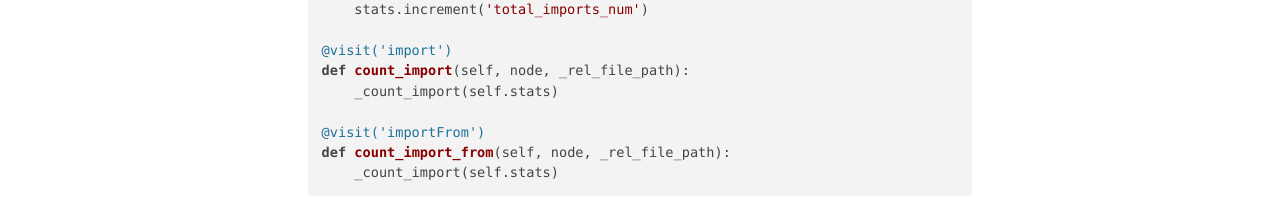
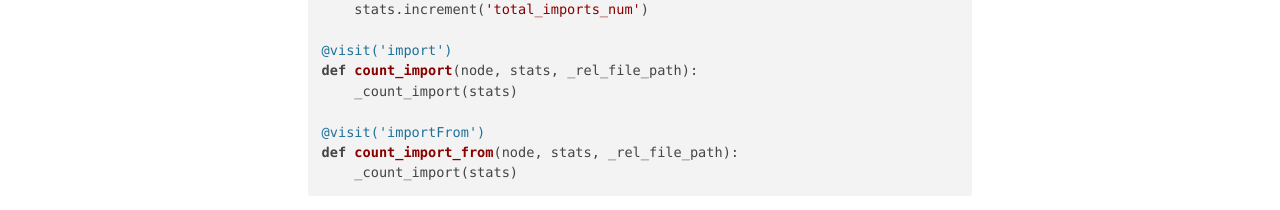
Before and after one commit to tophat/codewatch, a plain HTML site: page docs/usage.html in a window 1280 px wide. Shown: the part 473-683 px from the top of the page. Drawn offline with nearby package versions, Linux system fonts and the light colour scheme.

Commit message:
Deploy website
Deploy website version based on 25baae57db26c1cfc3a9d9e48350c20b223d1e4b

```diff
--- a/docs/usage.html
+++ b/docs/usage.html
@@ -47,12 +47,12 @@ The passed in node object is an <a href="https://astroid.readthedocs.io/en/lates
     stats.increment(<span class="hljs-string">'total_imports_num'</span>)
 
 <span class="hljs-meta">@visit('import')</span>
-<span class="hljs-function"><span class="hljs-keyword">def</span> <span class="hljs-title">count_import</span><span class="hljs-params">(self, node, _rel_file_path)</span>:</span>
-    _count_import(self.stats)
+<span class="hljs-function"><span class="hljs-keyword">def</span> <span class="hljs-title">count_import</span><span class="hljs-params">(node, stats, _rel_file_path)</span>:</span>
+    _count_import(stats)
 
 <span class="hljs-meta">@visit('importFrom')</span>
-<span class="hljs-function"><span class="hljs-keyword">def</span> <span class="hljs-title">count_import_from</span><span class="hljs-params">(self, node, _rel_file_path)</span>:</span>
-    _count_import(self.stats)
+<span class="hljs-function"><span class="hljs-keyword">def</span> <span class="hljs-title">count_import_from</span><span class="hljs-params">(node, stats, _rel_file_path)</span>:</span>
+    _count_import(stats)
 </code></pre>
 <p>This will build a stats dictionary that contains something like the following:</p>
 <pre><code class="hljs css language-json">{
```
Also changed, not shown: docs/usage/index.html (+4 -4 lines).
